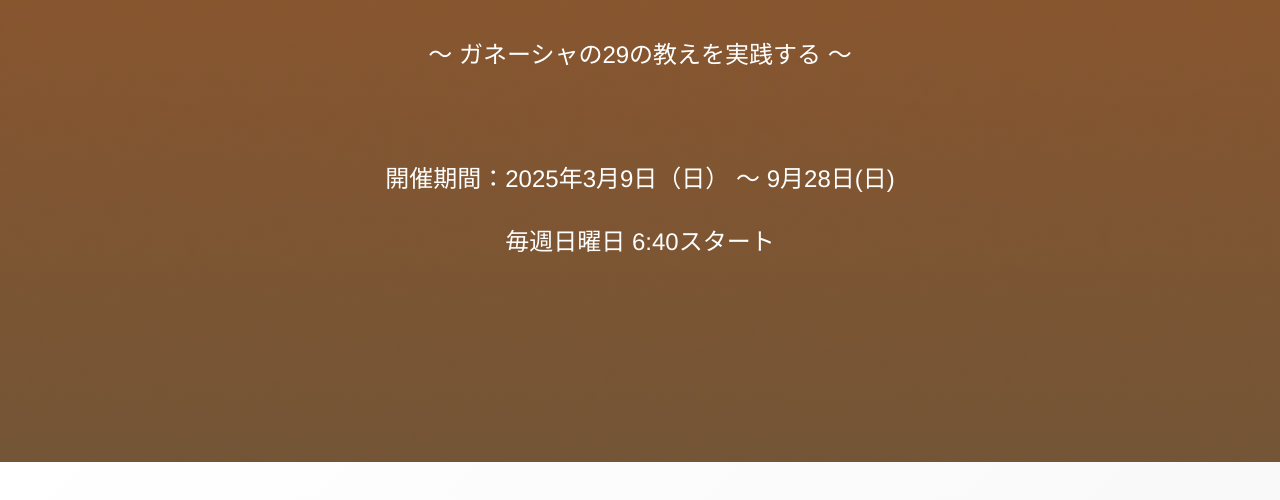
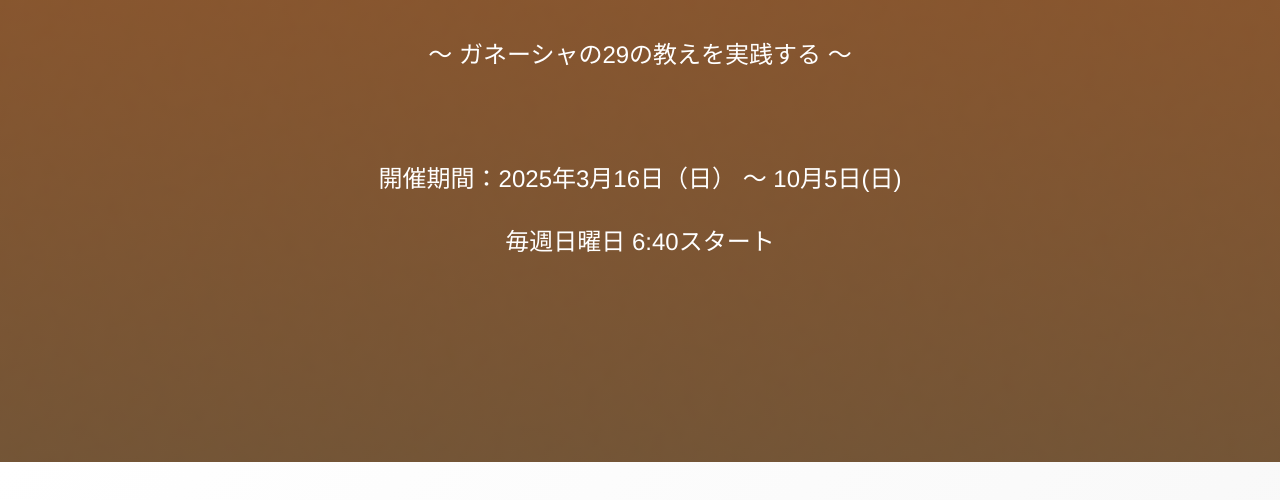
Before and after one commit to KAMEchan01/dream-elephant-presentation, a plain HTML site: page docs/index.html in a window 1280 px wide. Shown: the part 338-838 px from the top of the page. Drawn offline with Linux system fonts and the light colour scheme.

Commit message:
Update index.html

```diff
--- a/docs/index.html
+++ b/docs/index.html
@@ -79,7 +79,7 @@
     <h1>夢をかなえるゾウ<br>実践プログラム</h1>
     <div class="content">
         <p>〜 ガネーシャの29の教えを実践する 〜</p>
-　　　　　<p>開催期間：2025年3月9日（日） 〜 9月28日(日)</p>
+　　　　　<p>開催期間：2025年3月16日（日） 〜 10月5日(日)</p>
         <p>毎週日曜日 6:40スタート</p>
     </div>
 </div>
```
